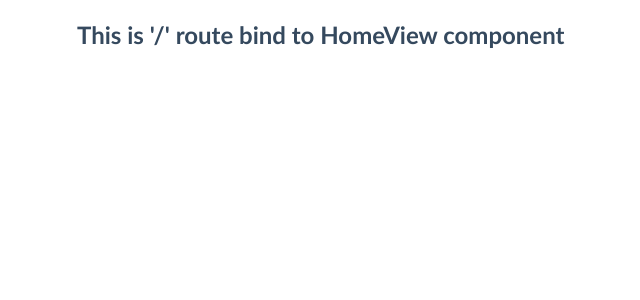
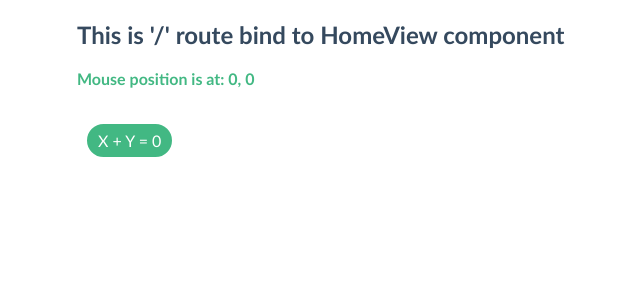
Before and after one commit to sinasedaghat/vue3-template, a Vue app: page / in a window 1280 px wide. Shown: the top 300 px of the page, without its empty margins (23-663 px from the left). Built offline with nearby package versions, Linux system fonts and the light colour scheme.

Commit message:
create basic composable and use it in component

```diff
--- a/src/assets/main.scss
+++ b/src/assets/main.scss
@@ -46,6 +46,11 @@ body {
 
 .title {
   color: $secondary-color;
+}
+
+.subtitle {
+  color: $primary-color;
+  font-weight: 600;
 }
 
 .subtitle {
--- /dev/null
+++ b/src/composables/mouse.ts
@@ -0,0 +1,16 @@
+import { ref, onMounted, onUnmounted } from 'vue'
+
+export function useMouse() {
+  const x = ref(0)
+  const y = ref(0)
+
+  function update(event: MouseEvent) {
+    x.value = event.pageX
+    y.value = event.pageY
+  }
+
+  onMounted(() => window.addEventListener('mousemove', update))
+  onUnmounted(() => window.removeEventListener('mousemove', update))
+
+  return { x, y }
+}
--- a/src/views/HomeView.vue
+++ b/src/views/HomeView.vue
@@ -1,8 +1,18 @@
 <script setup lang="ts">
+import { useMouse } from '@/composables/mouse'
+import { computed, ref } from 'vue';
+  const { x, y } = useMouse()
+  const xy = computed(() => x.value + y.value)
 </script>
 
 <template>
   <main>
     <h2 class="title">This is '/' route bind to HomeView component</h2>
+    <p class="subtitle">Mouse position is at: {{ x }}, {{ y }}</p>
+    <div class="chip-green">
+      <div class="bullet">
+        X + Y = {{ xy }}
+      </div>
+    </div>
   </main>
 </template>
```
